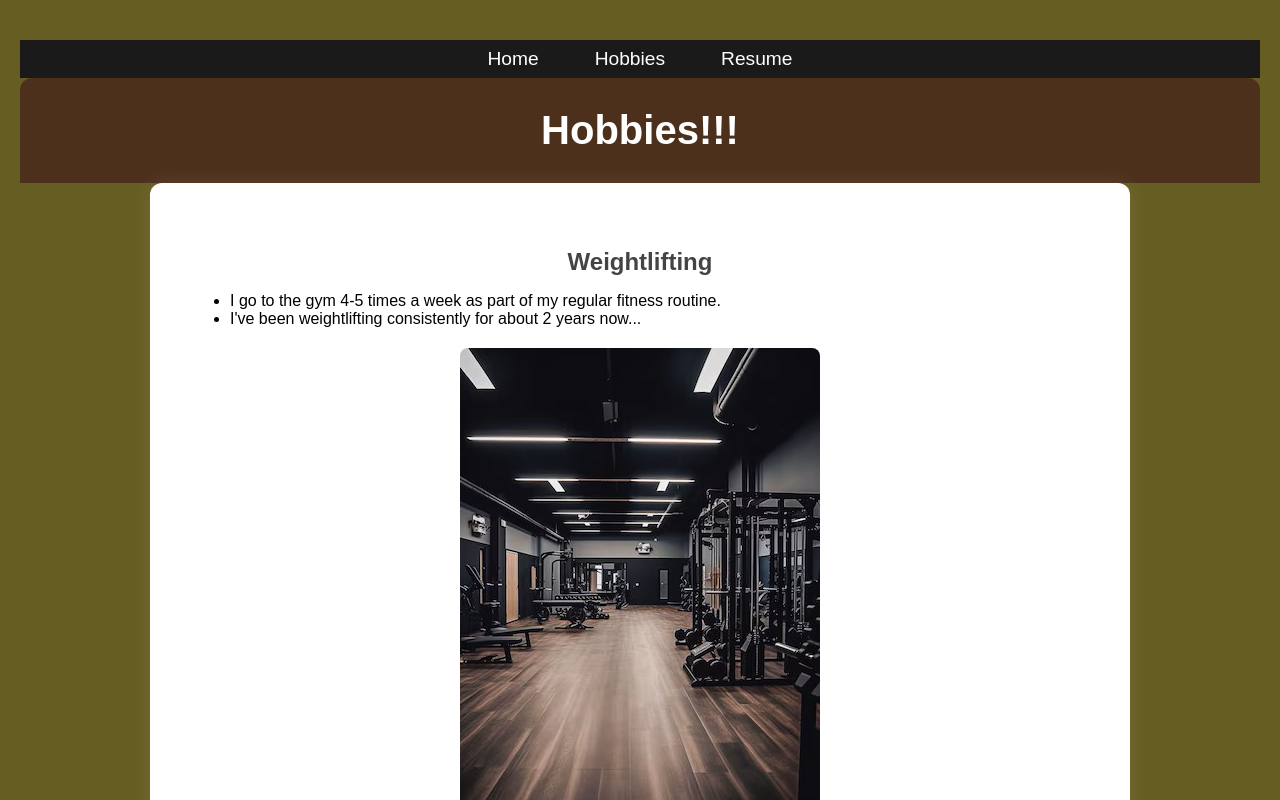
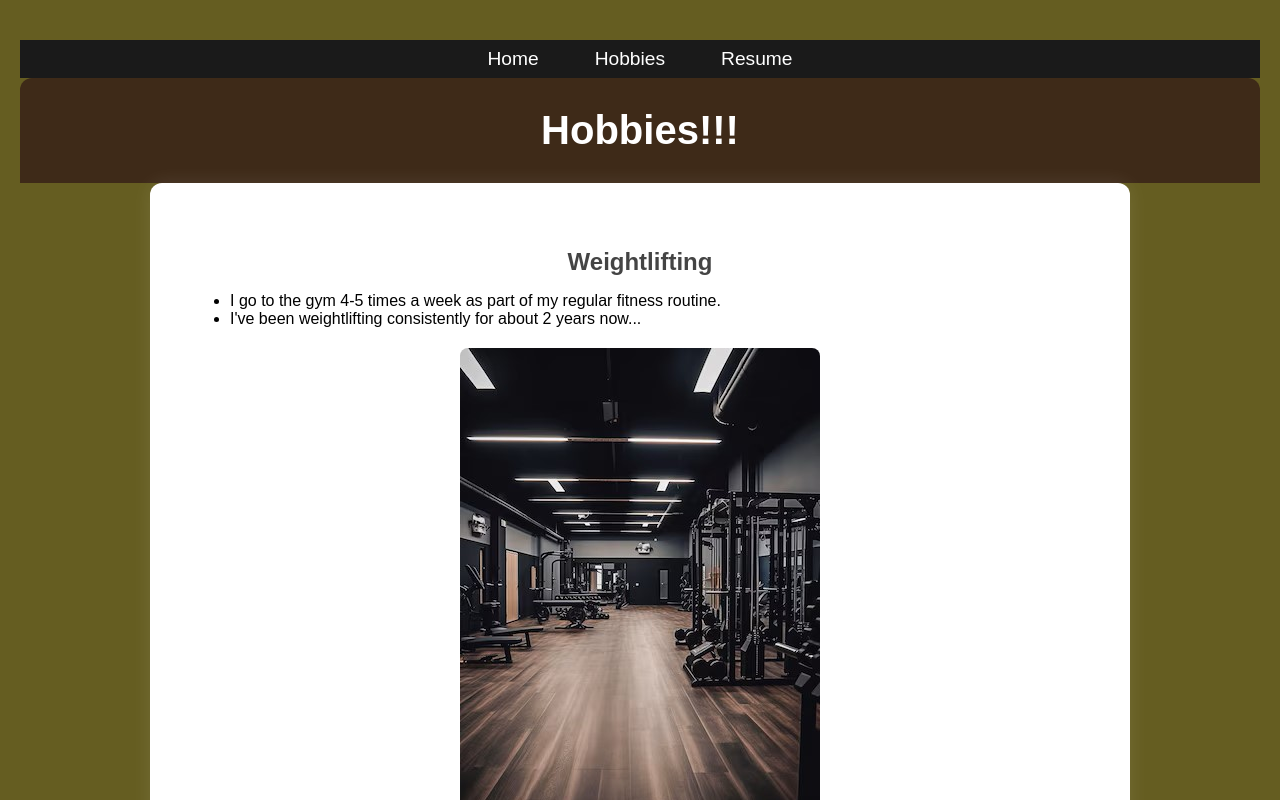
Before and after one commit to Huzi1080/Project2_webdev, a plain HTML site: page hobbies.html in a window 1280 px wide. In both pictures the pointer is over the element "Hobbies!!!". Shown: the top 800 px of the page. Drawn offline with Linux system fonts and the light colour scheme.

Commit message:
Update hobbies.css

```diff
--- a/css/hobbies.css
+++ b/css/hobbies.css
@@ -29,6 +29,11 @@ header {
   color: white;
   padding: 30px 20px;
   border-radius: 12px 12px 0 0;
+  transition: background-color 0.3s ease;
+}
+
+header:hover {
+  background-color: #3e2a18;
 }
 
 header h1 {
```
